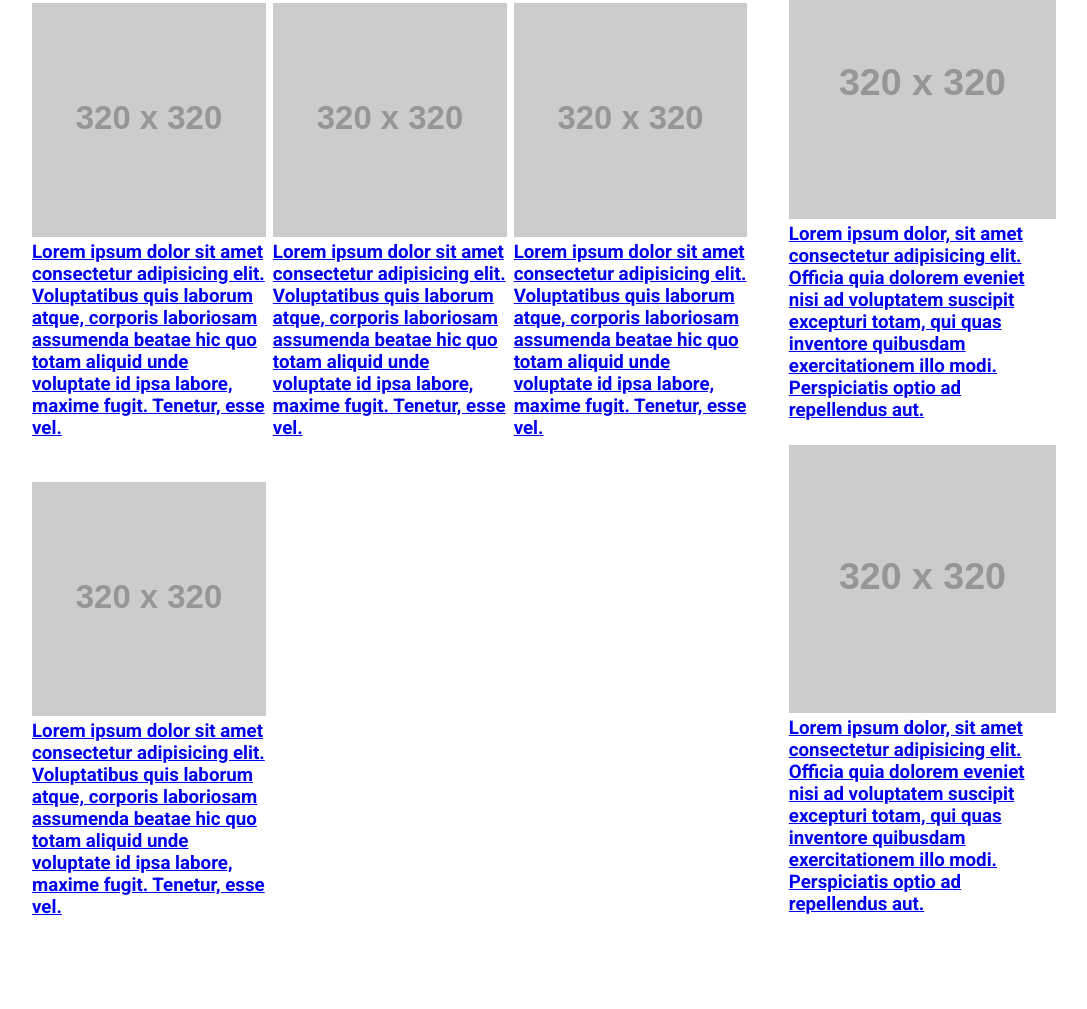
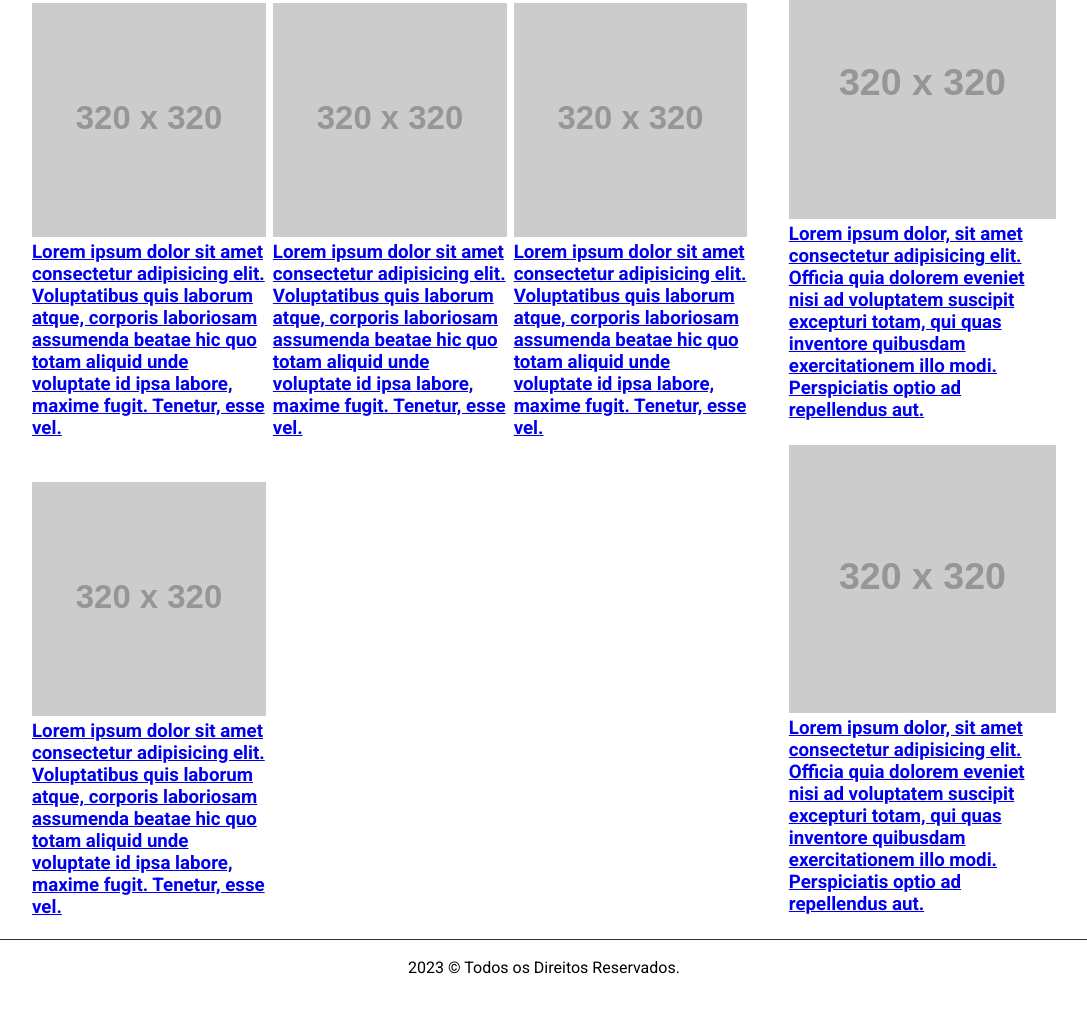
Before and after one commit to Tarcio2020/T9-News, a plain HTML site: page index.html in a window 1280 px wide. Shown: the part 767-1776 px from the top of the page, without its empty margins (96-1183 px from the left). Before the commit the page ends 1706 px from the top, so only its background shows below. Drawn offline with nearby package versions, Linux system fonts and the light colour scheme; placeholder pictures from the web are drawn by us.

Commit message:
add_estrutura

```diff
--- a/index.html
+++ b/index.html
@@ -30,7 +30,7 @@
                 <button type="button">Abrir Menu</button>
             </div>
             <nav>
-                <ul class="container menu">
+                <ul class="menu container">
                     <li>
 
                         Esportes
@@ -145,7 +145,11 @@
                 </article>
             </section>
         </aside>
+
     </div>
+    <footer class="rodape">
+        2023 &copy; Todos os Direitos Reservados.
+    </footer>
     <script src="https://code.jquery.com/jquery-3.7.0.min.js" integrity="sha256-2Pmvv0kuTBOenSvLm6bvfBSSHrUJ+3A7x6P5Ebd07/g=" crossorigin="anonymous"></script>
     <script>
         $(document).ready(function() {
--- a/style.css
+++ b/style.css
@@ -33,16 +33,17 @@ header {
     left: 0;
     max-width: 300px;
     top: 100%;
-
+    background-color: whitesmoke;
 
 }
 
 .menu > li {
-    float: left;
+
     list-style: none;
     padding: 16px;
     border-top: 4px solid transparent;
     position: relative;
+    float: left;
 }
 
 .clear {
@@ -105,6 +106,14 @@ aside .noticia {
     grid-template-columns: repeat(3, 32.6%);
     column-gap: 1%;
     row-gap: 5%;
+}
+
+
+.rodape {
+    height: 70px;
+    border-top: solid 1px #333;
+    text-align: center;
+    padding-top: 18px;
 }
 
 @media screen and (max-width: 767px) {
```
